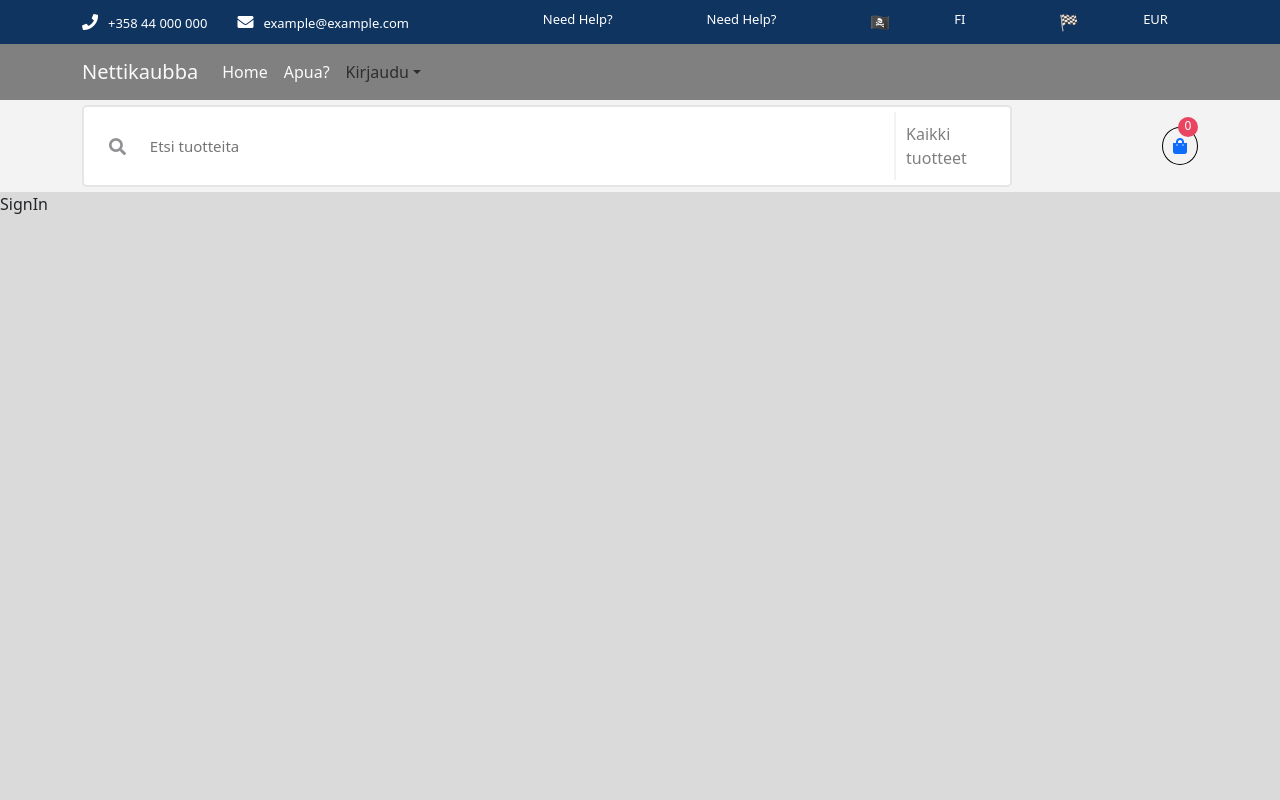
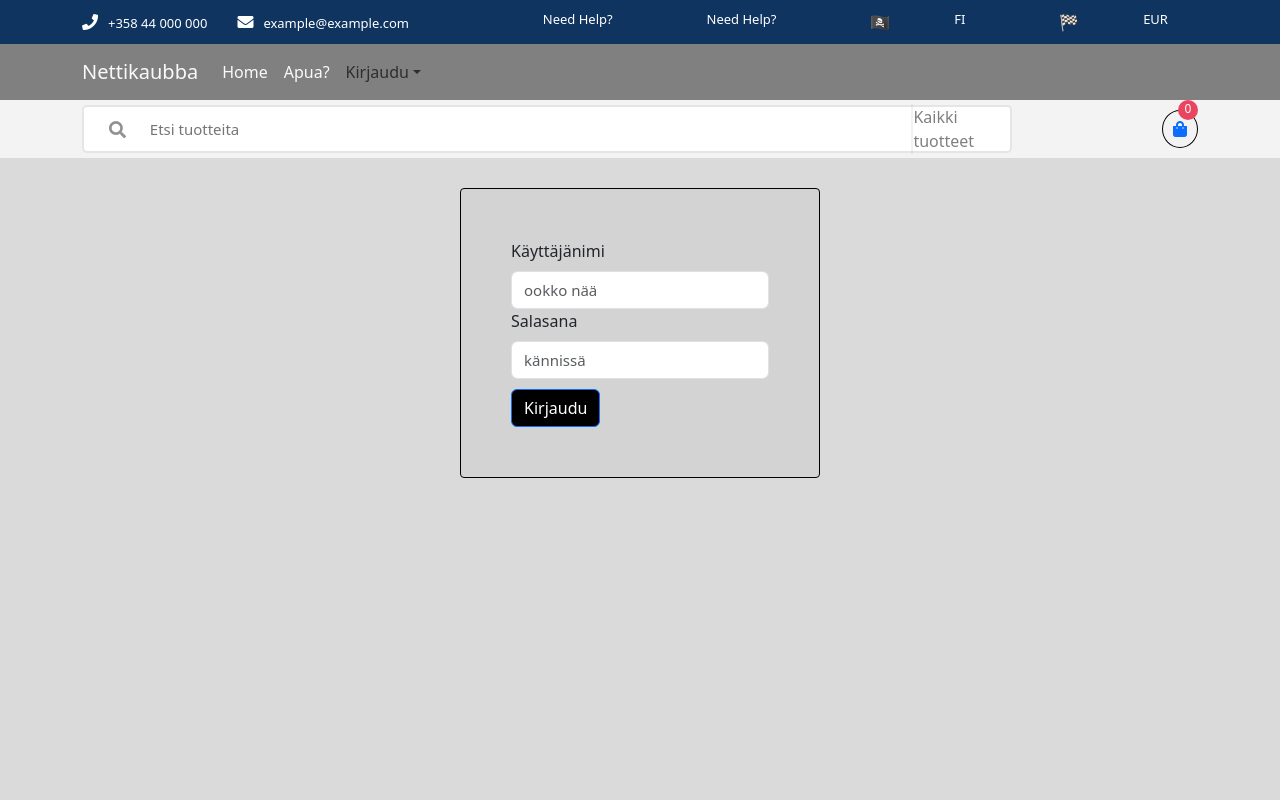
Before and after one commit to SG8-verkkopalveluprojekti/verkkokauppa, a React (Create React App) app: page /signin in a window 1280 px wide. Shown: the top 800 px of the page. Built offline with nearby package versions, Linux system fonts and the light colour scheme.

Commit message:
login laatikon kokeiluja

```diff
--- a/src/App.js
+++ b/src/App.js
@@ -32,6 +32,7 @@ function App() {
 
 
 
+
       </Routes>
     </div>
     <Footer />
--- a/src/components/Search.css
+++ b/src/components/Search.css
@@ -14,6 +14,7 @@
     border-radius: 5px;
     padding: 5px;
     width:100%;
+    height: 3em;
 
   }
 
--- a/src/components/Search.js
+++ b/src/components/Search.js
@@ -10,7 +10,7 @@ export const Search = () => {
           <div className="search-box f_flex">
             <i className="fa fa-search"></i>
             <input type="text" placeholder="Etsi tuotteita"></input>
-            <span style={{width:'auto'}}>Kaikki tuotteet</span>
+            <span style={{width:'auto', padding:'0.6px'}}>Kaikki tuotteet</span>
           </div>
 
           <div className="cart-icon f_flex width">
--- a/src/pages/SignIn.js
+++ b/src/pages/SignIn.js
@@ -1,9 +1,31 @@
-import React from 'react'
-
+import React from 'react';
+import { Container, Row, Col, Form, Button } from 'react-bootstrap';
+import { Link } from "react-router-dom";
 
 
 export const SignIn = () => {
   return (
-    <div>SignIn</div>
-  )
+    <Container style={{marginTop:'30px', width:'60%'}}>
+    <Row className="justify-content-md-center">
+      <Col xs={12} md={6}>
+      <Form style={{ border: '1px solid black', padding: '50px', borderRadius: '4px', backgroundColor:'#D3D3D3' }}>
+          <Form.Group controlId="formBasicUsername">
+            <Form.Label>Käyttäjänimi</Form.Label>
+            <Form.Control type="text" placeholder="ookko nää" />
+
+          </Form.Group>
+
+          <Form.Group controlId="formBasicPassword">
+            <Form.Label>Salasana</Form.Label>
+            <Form.Control type="password" placeholder="kännissä" />
+          </Form.Group>
+
+          <Button style={{marginTop: '10px', backgroundColor:'black'}} variant="primary" type="submit">
+           Kirjaudu
+          </Button>
+        </Form>
+      </Col>
+    </Row>
+  </Container>
+);
 }
```
